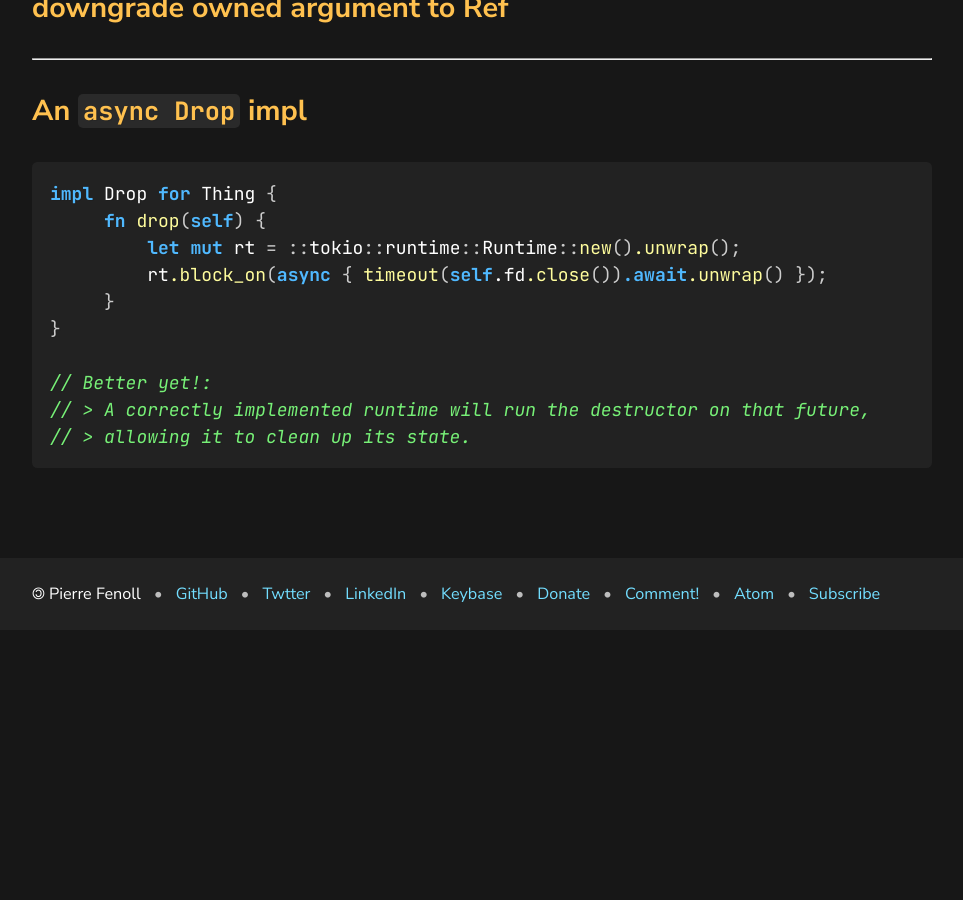
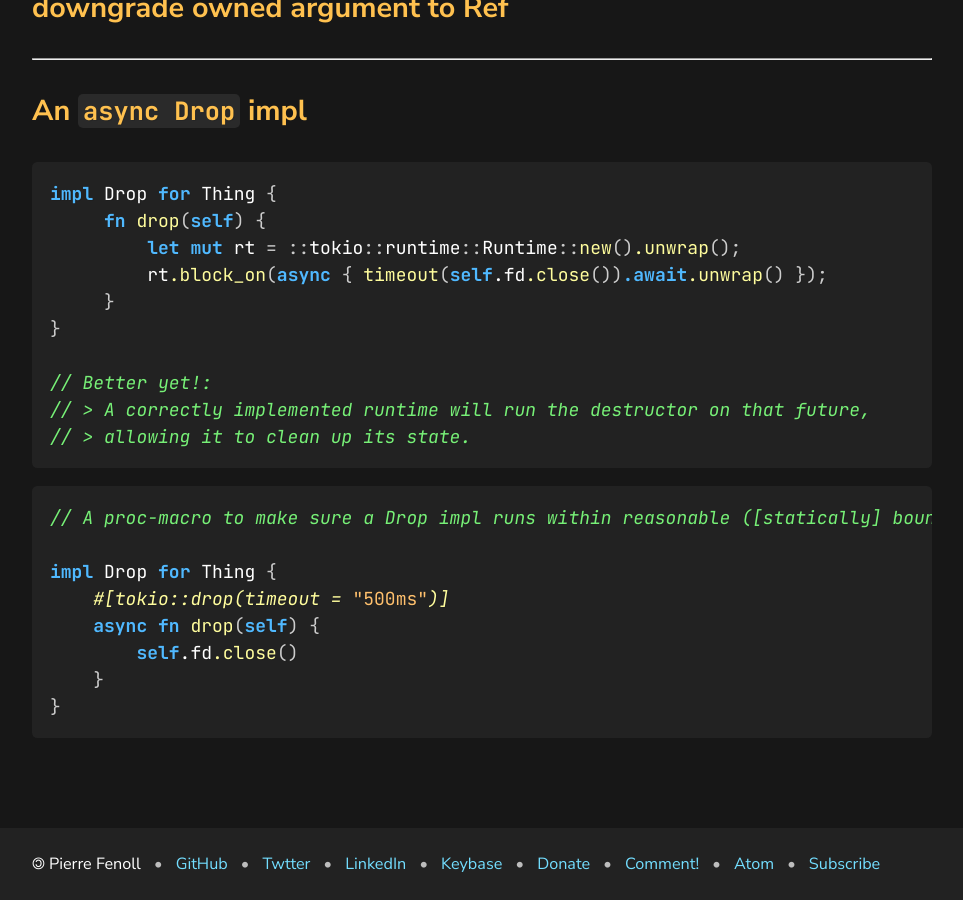
Before and after one commit to fenollp/fenollp.github.io, a Jekyll site: the page built from _posts/2023-09-27-Polishing_Rust.md, in a window 1280 px wide and 900 px high, scrolled down 4067 px. Shown: the whole window, without its empty margins (158-1121 px from the left). Built offline with Jekyll 4.4.1, drawn with Linux system fonts in a browser that asks for light colours; before the commit the page ends 4697 px from its top, so only the background shows below that.

Commit message:
tokio::drop timeout
Signed-off-by: Pierre Fenoll <pierrefenoll@gmail.com>

````diff
--- a/_posts/2023-09-27-Polishing_Rust.md
+++ b/_posts/2023-09-27-Polishing_Rust.md
@@ -166,3 +166,14 @@ impl Drop for Thing {
 // > A correctly implemented runtime will run the destructor on that future,
 // > allowing it to clean up its state.
 ```
+
+```rust
+// A proc-macro to make sure a Drop impl runs within reasonable ([statically] bounded) time
+
+impl Drop for Thing {
+    #[tokio::drop(timeout = "500ms")]
+    async fn drop(self) {
+        self.fd.close()
+    }
+}
+```
````
